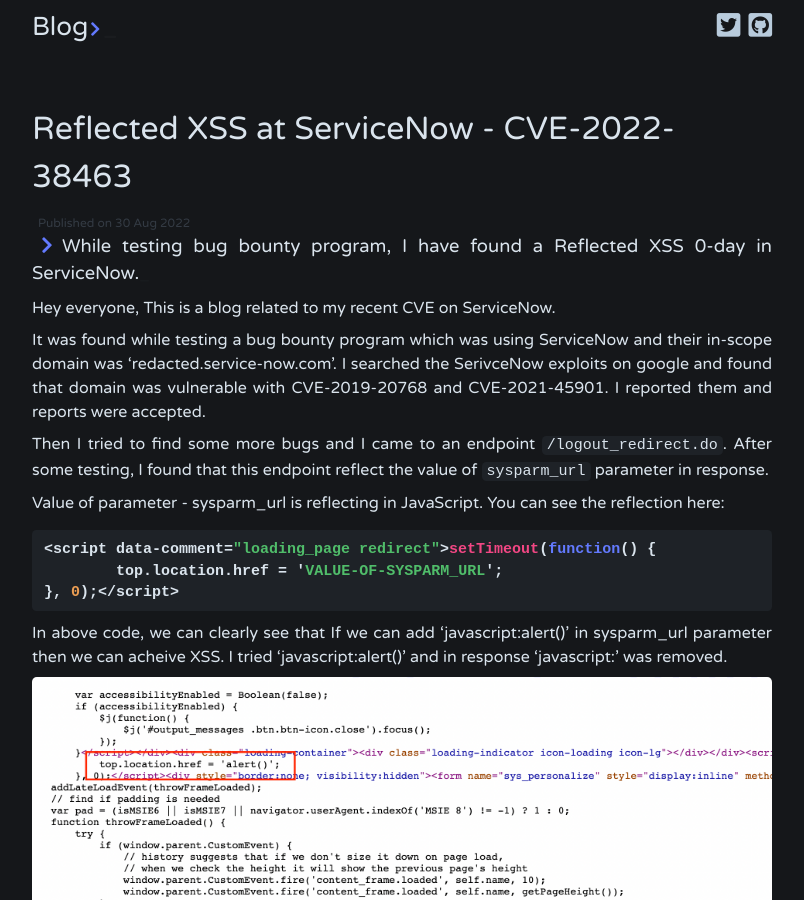
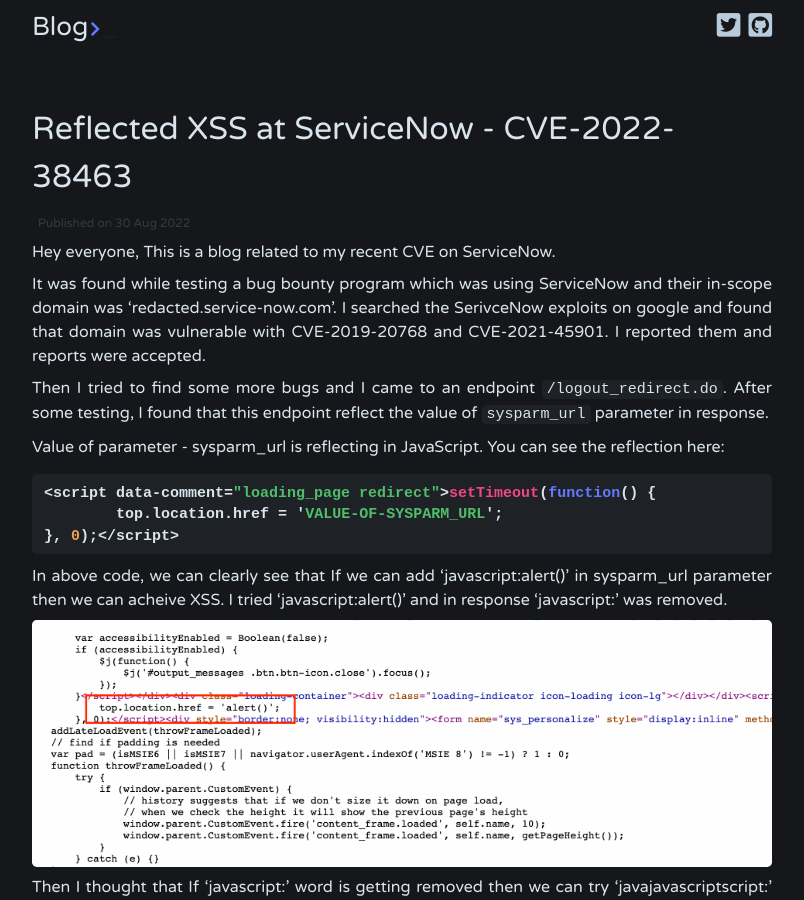
Before and after one commit to theamanrawat/theamanrawat.github.io, a Jekyll site: the page built from _posts/2022-8-30-CVE-2022-38463.md, in a window 1280 px wide and 900 px high. Shown: the whole window, without its empty margins (238-1042 px from the left). Built offline with Jekyll 4.4.1, drawn with Linux system fonts in a browser that asks for light colours; nearby versions of some CDN libraries.

Commit message:
Added new post

```diff
--- a/_posts/2022-8-30-CVE-2022-38463.md
+++ b/_posts/2022-8-30-CVE-2022-38463.md
@@ -1,7 +1,6 @@
 ---
 layout: post
 title:  "Reflected XSS at ServiceNow - CVE-2022-38463"
-description: While testing bug bounty program, I have found a Reflected XSS 0-day in ServiceNow.
 ---
 
 Hey everyone, This is a blog related to my recent CVE on ServiceNow.
```
